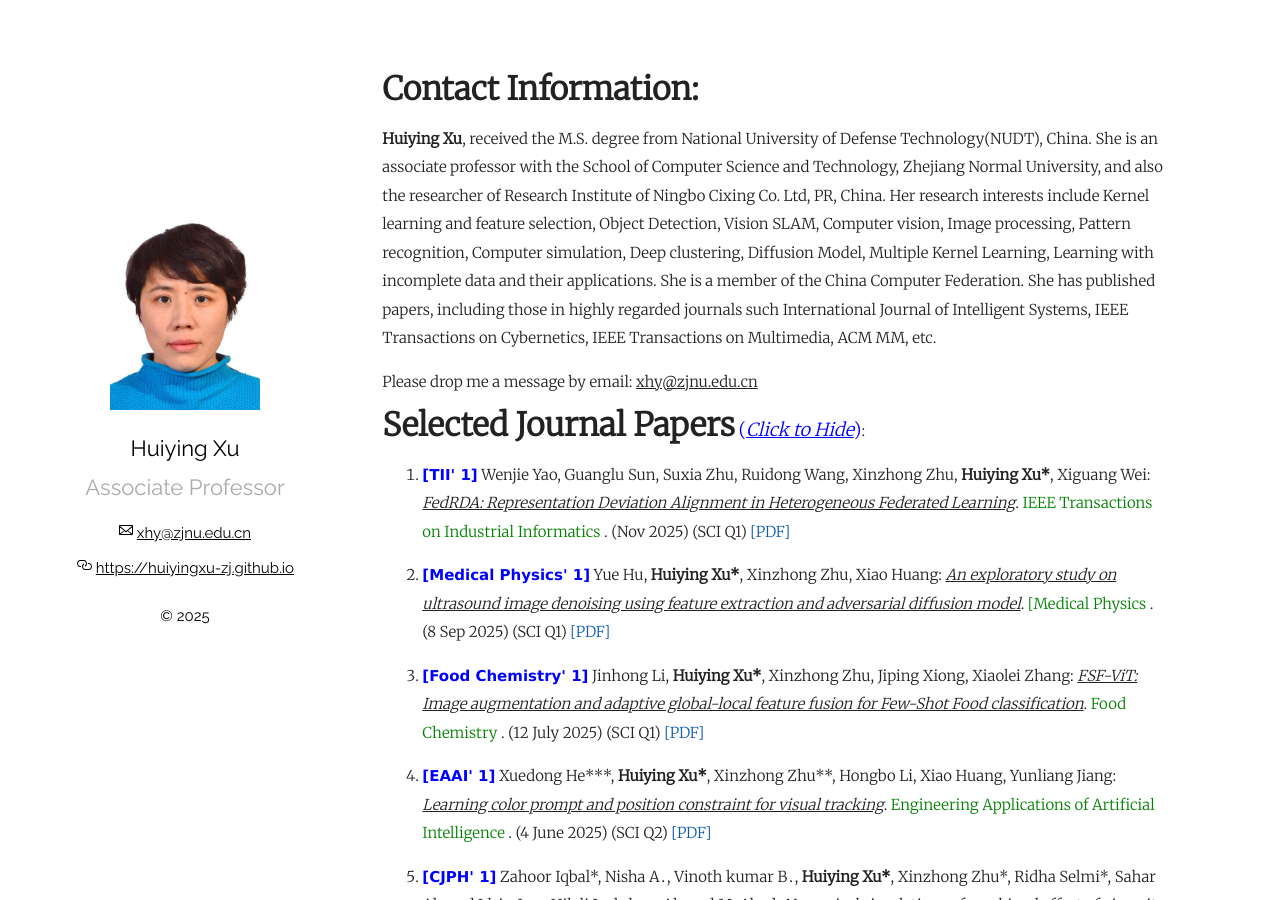
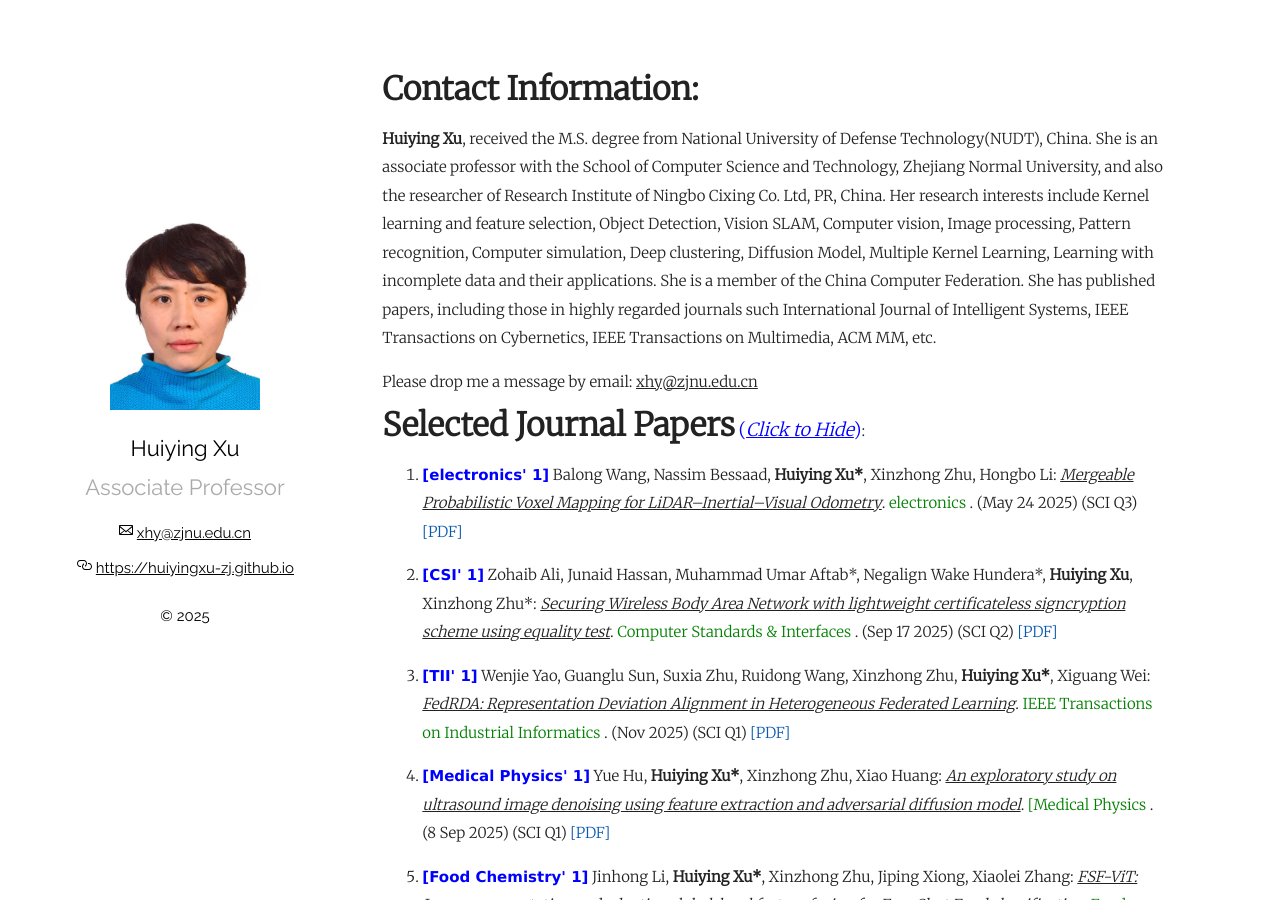
Before and after one commit to xinzhongzhu/huiyingxu-zj.github.io, a Jekyll site: the page built from index.md, in a window 1280 px wide and 900 px high. Built offline with Jekyll 4.4.1, drawn with Linux system fonts in a browser that asks for light colours.

Commit message:
Update index.md

```diff
--- a/index.md
+++ b/index.md
@@ -15,6 +15,11 @@ Please drop me a message by email: <u>xhy@zjnu.edu.cn</u>
   <summary><font size="6"><b>Selected Journal Papers</b></font> <font size="4" color="blue">(<i><u>Click to Hide</u></i>)</font>:</summary>
   <p>
   <ol>
+
+
+<p style="margin-top: 8px;"><li><font face="verdana" color="blue"><b>[electronics' 1]</b></font> Balong Wang, Nassim Bessaad, <b>Huiying Xu*</b>, Xinzhong Zhu, Hongbo Li: <i><u>Mergeable Probabilistic Voxel Mapping for LiDAR–Inertial–Visual Odometry</u></i>. <font color="green"> electronics </font> . (May 24 2025) (SCI Q3) <a href = "https://xinzhongzhu.github.io/document/Mergeable Probabilistic Voxel Mapping for LiDAR–Inertial–Visual Odometry.pdf">[PDF]</a></li></p>
+
+ <p style="margin-top: 8px;"><li><font face="verdana" color="blue"><b>[CSI' 1]</b></font> Zohaib Ali, Junaid Hassan, Muhammad Umar Aftab*, Negalign Wake Hundera*, <b>Huiying Xu</b>, Xinzhong Zhu*: <i><u>Securing Wireless Body Area Network with lightweight certificateless signcryption scheme using equality test</u></i>. <font color="green"> Computer Standards & Interfaces </font> . (Sep 17 2025) (SCI Q2) <a href = "https://xinzhongzhu.github.io/document/Securing Wireless Body.pdf">[PDF]</a></li></p>
 
 <p style="margin-top: 8px;"><li><font face="verdana" color="blue"><b>[TII' 1]</b></font> Wenjie Yao, Guanglu Sun, Suxia Zhu, Ruidong Wang, Xinzhong Zhu, <b>Huiying Xu*</b>, Xiguang Wei: <i><u>FedRDA: Representation Deviation Alignment in Heterogeneous Federated Learning</u></i>. <font color="green"> IEEE Transactions on Industrial Informatics</font> . (Nov 2025) (SCI Q1) <a href = "https://xinzhongzhu.github.io/document/FedRDA.pdf">[PDF]</a></li></p>
 
```
